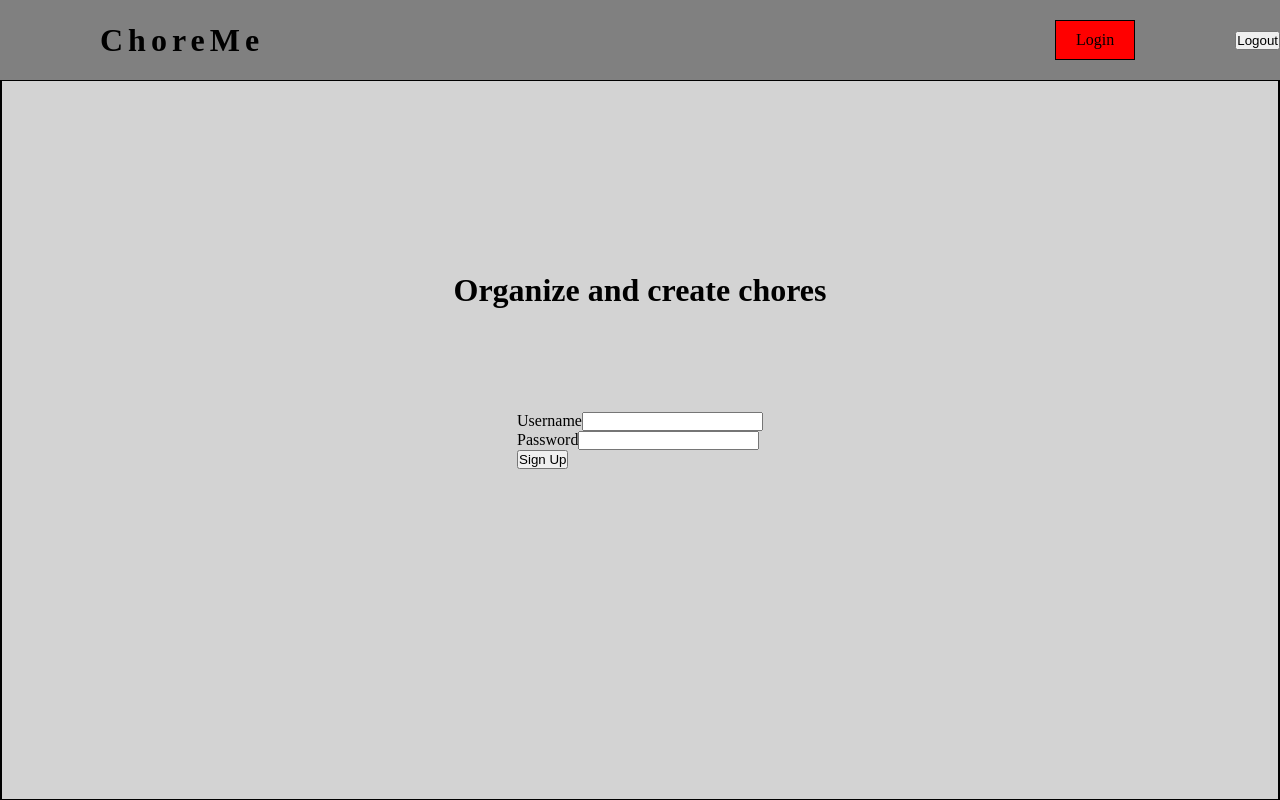
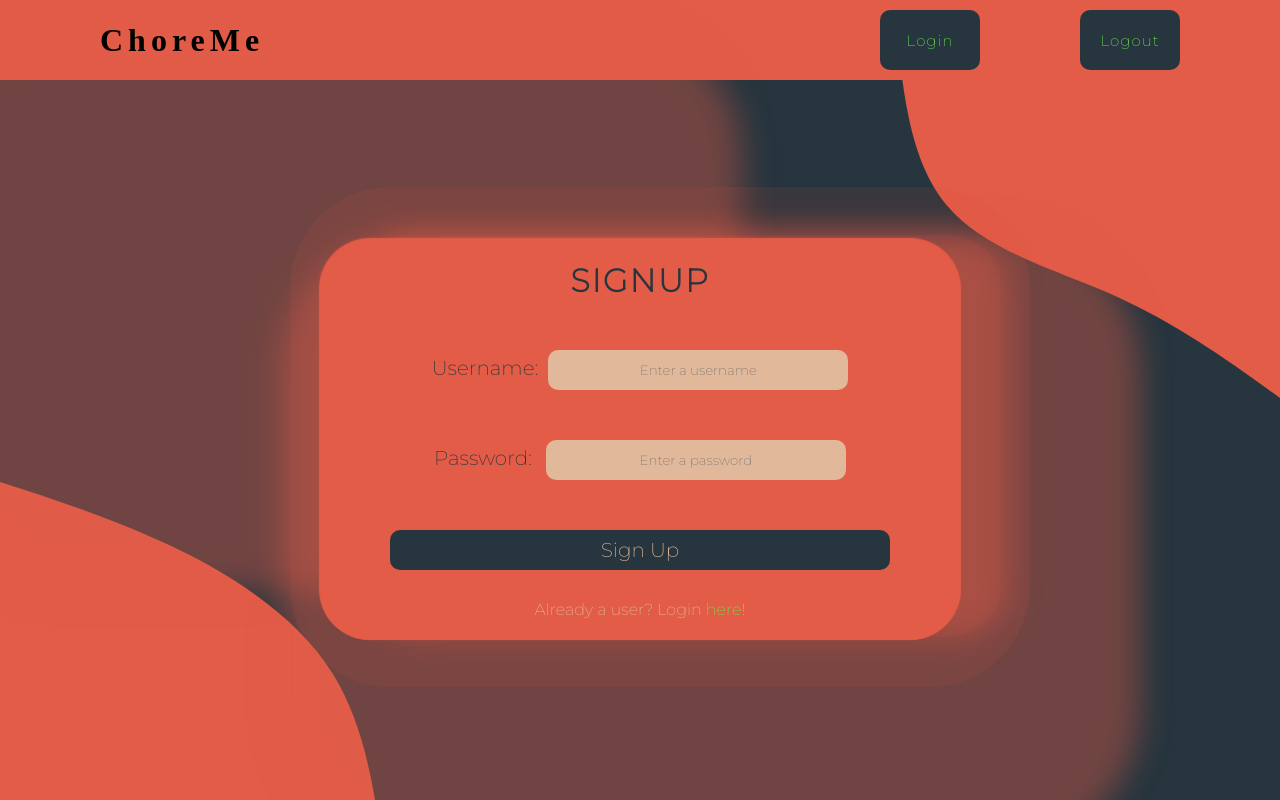
Before and after one commit to darahdesigner/ChoreMe-Client, a React (Create React App) app: page /choreindex in a window 1280 px wide. Built offline with nearby package versions, Linux system fonts and the light colour scheme.

Commit message:
styling things

```diff
--- a/package.json
+++ b/package.json
@@ -8,6 +8,7 @@
     "@testing-library/user-event": "^12.8.3",
     "react": "^17.0.2",
     "react-dom": "^17.0.2",
+    "react-router-dom": "^6.0.2",
     "react-scripts": "4.0.3",
     "reactstrap": "^9.0.1",
     "styled-components": "^5.3.3",
--- a/src/App.css
+++ b/src/App.css
@@ -1,3 +1,6 @@
+@import url("https://fonts.googleapis.com/css2?family=Montserrat:wght@200&family=Yantramanav:wght@300&display=swap");
+/* font-family: 'Montserrat', sans-serif; */
+
 * {
   margin: 0;
   padding: 0;
@@ -5,27 +8,145 @@
 }
 
 .authcon {
-  background-color: lightgray;
+  background-image: url("./assets/blob-scene-haikei.svg");
+  background-position: center;
+  background-size: cover;
   height: 90vh;
   display: flex;
   justify-content: center;
   align-items: center;
-  border: 1px solid black;
   width: 100%;
 }
 
-.auth {
-    border: 1px solid black;
-    background-color: lightgray;
+.title {
+  color: #26353e;
+  letter-spacing: 2px;
+  font-family: "Montserrat", sans-serif;
+}
+
+.user {
+  font-size: 20px;
+  margin-right: 10px;
+  color: #26353e;
+  font-family: "Montserrat", sans-serif;
+}
+
+.pass {
+  margin-right: 14px;
+  font-size: 20px;
+  color: #26353e;
+  font-family: "Montserrat", sans-serif;
+}
+
+.form {
+  background: #e25c48;
+  border-radius: 50px;
+  box-shadow:
+  0px -1px 1px 1px rgb(226, 92, 72),
+  0px -2px 1px 2px rgb(226, 92, 72, .1),
+  20px -3px 1px 50px rgb(226, 92, 72, .1),
+  40px -4px 1px 1px rgb(226, 92, 72, .1),
+  50px -2px 31px 1px rgb(226, 92, 72, .4),
+  -300px -130px 33px 82px rgb(226, 92, 72, .4),
+  70px 100px 31px 111px rgb(226, 92, 72, .4);
+  height: 50vh;
+  width: 50vw;
+}
+
+.signupbtn {
+  border: none;
+  height: 40px;
+  width: 500px;
+  border-radius: 10px;
+  background-color: #26353e;
+  margin-top: 50px;
+  color: #e1b899;
+  font-size: 20px;
+  font-family: "Montserrat", sans-serif;
+}
+
+.formgroups {
+  display: flex;
+  flex-direction: column;
+  justify-content: center;
+  align-items: center;
+  width: 100%;
+  height: 100%;
+}
+
+.signupInputs {
+  height: 40px;
+  width: 300px;
+  border-radius: 10px;
+  background: #e1b899;
+  border: none;
+  margin-top: 50px;
+  text-align: center;
+  font-family: "Montserrat", sans-serif;
+}
+
+.AlreadyUser {
+  color: white;
+  margin-top: 30px;
+  font-family: "Montserrat", sans-serif;
+  color: #e1b899;
+}
+
+.link {
+  color: #6de64c;
+}
+
+.logoutbtn {
+  border: none;
+  height: 60px;
+  width: 100px;
+  margin-right: 100px;
+  background-color: #26353e;
+  border-radius: 10px;
+  font-family: "Montserrat", sans-serif;
+  color: #6de64c;
+  letter-spacing: 1px;
+  font-size: 15px;
+}
+
+.logoutbtn:hover {
+  background: #e1b899;
+  color: #26353e;
+  transition: 1s;
+}
+
+.chorecon {
+  background-image: url("./assets/blob-scene-haikei.svg");
+  background-position: center;
+  background-size: cover;
   height: 90vh;
   width: 100%;
+}
+
+
+.choreform {
+  border: 1px solid black;
   display: flex;
   justify-content: center;
-    align-items: center;
-    position: relative;
 }
 
-  .title {
-      position: absolute;
-      margin-top: -300px;
+.createbox {
+  border: 1px solid black;
+  background: yellow;
+  height: 100%;
+
 }
+.createInputs {
+
+}
+
+.choretable {
+  border: 1px solid black;
+  width: 50%;
+
+
+}
+
+.formstyle {
+
+}
--- a/src/App.js
+++ b/src/App.js
@@ -4,6 +4,7 @@ import "./App.css";
 import Auth from "./auth/auth";
 import Signup from "./auth/Signup";
 import ChoreIndex from "./chores/ChoreIndex";
+import Login from "./auth/Login";
 
 
 
@@ -32,7 +33,7 @@ function App() {
     return sessionToken === localStorage.getItem("token") ? (
       <ChoreIndex token={sessionToken} />
     ) : (
-      <Auth updateToken={updateToken} />
+      <Signup updateToken={updateToken} />
     );
   };
 
--- a/src/auth/Login.js
+++ b/src/auth/Login.js
@@ -1,97 +1,67 @@
-import React from 'react'
-import styled from 'styled-components'
+import React, { useState } from "react";
+import styled from "styled-components";
+import { Form, FormGroup, Label, Input, Button } from "reactstrap";
+import "../App.css";
 
-const Main = styled.div`
-background: darkgray;
-height: 90vh;
-display: flex;
-justify-content: center;
-align-items: center;
-`
-const Card = styled.div`
-background: lightgray;
-height: 700px;
-width: 40%;
-border-radius: 10px;
-`
+const Login = (props) => {
+  const [username, setUsername] = useState("");
+  const [password, setPassword] = useState("");
 
-const Title = styled.div`
-border: 1px solid black;
-display: flex;
-justify-content: center;
-align-items: center;
-height: 90px;
-font-size: 30px;
-`
+  let handleSubmit = (event) => {
+    event.preventDefault();
+    fetch("http://localhost:3000/user/login", {
+      method: "POST",
+      body: JSON.stringify({
+        user: { username: username, passwordhash: password },
+      }),
+      headers: new Headers({
+        "Content-Type": "application/json",
+      }),
+    })
+      .then((response) => response.json())
+      .then((data) => {
+        props.updateToken(data.sessionToken);
+      });
+  };
 
-const EmailF = styled.div`
-border: 1px solid black;
-height: 20vh;
-display: flex;
-flex-direction: column;
-align-items: center;
-justify-content: space-around;
-`
+  return (
+    <div className="auth">
+      <div className="authcon">
+        <Form className="form" onSubmit={handleSubmit}>
+          <div className="formgroups">
+            <h1 className="title">LOGIN</h1>
+            <FormGroup>
+              <Label className="user" htmlFor="username">
+                Username:
+              </Label>
+              <Input
+                placeholder='Enter a username'
+                className="signupInputs"
+                onChange={(e) => setUsername(e.target.value)}
+                name="username"
+                value={username}
+              />
+            </FormGroup>
+            <FormGroup>
+              <Label className="pass" htmlFor="password">
+                Password:
+              </Label>
+              <Input
+                placeholder='Enter a password'
+                className="signupInputs"
+                onChange={(e) => setPassword(e.target.value)}
+                name="password"
+                value={password}
+              />
+            </FormGroup>
+            <Button className="signupbtn" type="submit">
+              Login
+            </Button>
+          </div>
+        </Form>
+      </div>
+    </div>
+  );
+};
 
-const EmailTitle = styled.h1`
-    padding: 10px;
-`
-
-const Email = styled.input`
-width: 70%;
-height: 30px;
-`
-
-const PasswordF = styled.div`
-border: 1px solid black;
-height: 20vh;
-display: flex;
-flex-direction: column;
-align-items: center;
-justify-content: space-around;
-`
-
-const PasswordTitle = styled.h1`
-    padding: 10px;
-`
-
-const Password = styled.input`
-width: 70%;
-height: 30px;
-`
-
-const Button = styled.button`
- padding: 10px 30px;
-`
-
-const ButtonBox = styled.div`
-border: 1px solid black;
-height: 34%;
-display: flex;
-justify-content: center;
-align-items: center;
-`
-
-const Login = () => {
-    return (
-        <Main>
-            <Card>
-            <Title>Login to ChoreMe!</Title>
-            <EmailF>
-                <EmailTitle>Enter your email:</EmailTitle>
-            <Email></Email>
-            </EmailF>
-            <PasswordF>
-                <PasswordTitle>Enter your password:</PasswordTitle>
-            <Password></Password>
-            </PasswordF>
-            <ButtonBox>
-            <Button>Login</Button>
-            </ButtonBox>
-            </Card>
-
-        </Main>
-    )
-}
-
-export default Login
+export default Login;
--- a/src/auth/Signup.js
+++ b/src/auth/Signup.js
@@ -1,87 +1,18 @@
-import React, {useState} from 'react'
-import styled from 'styled-components'
-
-const Main = styled.div`
-background: darkgray;
-height: 90vh;
-display: flex;
-justify-content: center;
-align-items: center;
-`
-const Card = styled.div`
-background: lightgray;
-height: 700px;
-width: 40%;
-border-radius: 10px;
-`
-
-const Title = styled.div`
-border: 1px solid black;
-display: flex;
-justify-content: center;
-align-items: center;
-height: 90px;
-font-size: 30px;
-`
-
-const EmailF = styled.div`
-border: 1px solid black;
-height: 20vh;
-display: flex;
-flex-direction: column;
-align-items: center;
-justify-content: space-around;
-`
-
-const EmailTitle = styled.h1`
-    padding: 10px;
-`
-
-const Email = styled.input`
-width: 70%;
-height: 30px;
-`
-
-const PasswordF = styled.div`
-border: 1px solid black;
-height: 20vh;
-display: flex;
-flex-direction: column;
-align-items: center;
-justify-content: space-around;
-`
-
-const PasswordTitle = styled.h1`
-    padding: 10px;
-`
-
-const Password = styled.input`
-width: 70%;
-height: 30px;
-`
-
-const Button = styled.button`
- padding: 10px 30px;
-`
-
-const ButtonBox = styled.div`
-border: 1px solid black;
-height: 34%;
-display: flex;
-justify-content: center;
-align-items: center;
-`
+import React, { useState } from "react";
+import styled from "styled-components";
+import { Form, FormGroup, Label, Input, Button } from "reactstrap";
+import "../App.css";
 
 const Signup = (props) => {
-    const [username, setUsername] = useState('');
-    const [password, setPassword] = useState('');
+  const [username, setUsername] = useState("");
+  const [password, setPassword] = useState("");
 
   let handleSubmit = (event) => {
     event.preventDefault();
-        fetch('http://localhost:3000/user/register', {
-            method: 'POST',
+    fetch("http://localhost:3000/user/register", {
+      method: "POST",
       body: JSON.stringify({
-                user: {username: username, passwordhash: password},
+        user: { username: username, passwordhash: password },
       }),
       headers: new Headers({
         "Content-Type": "application/json",
@@ -93,30 +24,45 @@ const Signup = (props) => {
       });
   };
 
+  return (
+    <div className="auth">
+      <div className="authcon">
+        <Form className="form" onSubmit={handleSubmit}>
+          <div className="formgroups">
+            <h1 className="title">SIGNUP</h1>
+            <FormGroup>
+              <Label className="user" htmlFor="username">
+                Username:
+              </Label>
+              <Input
+                placeholder='Enter a username'
+                className="signupInputs"
+                onChange={(e) => setUsername(e.target.value)}
+                name="username"
+                value={username}
+              />
+            </FormGroup>
+            <FormGroup>
+              <Label className="pass" htmlFor="password">
+                Password:
+              </Label>
+              <Input
+                placeholder='Enter a password'
+                className="signupInputs"
+                onChange={(e) => setPassword(e.target.value)}
+                name="password"
+                value={password}
+              />
+            </FormGroup>
+            <Button className="signupbtn" type="submit">
+              Sign Up
+            </Button>
+            <p className='AlreadyUser'>Already a user? Login <span className='link'>here</span>!</p>
+          </div>
+        </Form>
+      </div>
+    </div>
+  );
+};
 
-    return (
-        <Main>
-            <Card onClick={handleSubmit}>
-            <Title>Sign Up for ChoreMe!</Title>
-            <EmailF>
-                <EmailTitle>Enter your email:</EmailTitle>
-            <Email onChange={(e) => setUsername(e.target.value)}
-            name="username"
-            value={username}></Email>
-            </EmailF>
-            <PasswordF>
-                <PasswordTitle>Enter your password:</PasswordTitle>
-            <Password onChange={(e) => setPassword(e.target.value)}
-            name="password"
-            value={password}></Password>
-            </PasswordF>
-            <ButtonBox>
-            <Button type='submit'>Register</Button>
-            </ButtonBox>
-            </Card>
-
-        </Main>
-    )
-}
-
-export default Signup
+export default Signup;
--- a/src/auth/auth.js
+++ b/src/auth/auth.js
@@ -2,54 +2,15 @@ import React, { useState } from "react";
 import styled from "styled-components";
 import { Form, FormGroup, Label, Input, Button } from "reactstrap";
 import "../App.css";
+import Signup from "./Signup";
+import Login from "./Login";
 
 const Auth = (props) => {
-  const [username, setUsername] = useState("");
-  const [password, setPassword] = useState("");
-
-  let handleSubmit = (event) => {
-    event.preventDefault();
-    fetch("http://localhost:3000/user/register", {
-      method: "POST",
-      body: JSON.stringify({
-        user: { username: username, passwordhash: password },
-      }),
-      headers: new Headers({
-        "Content-Type": "application/json",
-      }),
-    })
-      .then((response) => response.json())
-      .then((data) => {
-        props.updateToken(data.sessionToken);
-      });
-  };
 
   return (
-      <div className='auth'>
-    <h1 className='title'>Organize and create chores</h1>
-    <div className='authcon'>
-      <Form onSubmit={handleSubmit}>
-        <FormGroup>
-          <Label htmlFor="username">Username</Label>
-          <Input
-            onChange={(e) => setUsername(e.target.value)}
-            name="username"
-            value={username}
-          />
-        </FormGroup>
-        <FormGroup>
-          <Label htmlFor="password">Password</Label>
-          <Input
-            onChange={(e) => setPassword(e.target.value)}
-            name="password"
-            value={password}
-          />
-        </FormGroup>
-
-        <Button type="submit">Sign Up</Button>
-      </Form>
-      </div>
-      </div>
+    <div className="auth">
+  <Signup/>
+    </div>
   );
 };
 
--- a/src/chores/ChoreCreate.js
+++ b/src/chores/ChoreCreate.js
@@ -1,5 +1,6 @@
-import React, { useState} from "react";
+import React, { useState } from "react";
 import { Button, Form, FormGroup, Label, Input } from "reactstrap";
+import "../App.css";
 
 const ChoreCreate = (props) => {
   const [description, setDescription] = useState("");
@@ -11,83 +12,100 @@ const ChoreCreate = (props) => {
 
   const handleSubmit = (e) => {
     e.preventDefault();
-      fetch('http://localhost:3000/chore/', {
-          method: 'POST',
-          body: JSON.stringify({chore: {title: title, description: description, amount: amount, deadline: deadline, assign: assign, complete: complete}}),
+    fetch("http://localhost:3000/chore/", {
+      method: "POST",
+      body: JSON.stringify({
+        chore: {
+          title: title,
+          description: description,
+          amount: amount,
+          deadline: deadline,
+          assign: assign,
+          complete: complete,
+        },
+      }),
       headers: new Headers({
-              'Content-Type' : 'application/json',
-              'Authorization': `Bearer ${props.token}`
+        "Content-Type": "application/json",
+        Authorization: `Bearer ${props.token}`,
+      }),
     })
-      }).then((res) => res.json())
+      .then((res) => res.json())
       .then((choreData) => {
         console.log(choreData);
-          setDescription('');
-          setTitle('');
-          setAmount('');
-          setDeadline('');
-          setAssign('');
-          setComplete('');
+        setDescription("");
+        setTitle("");
+        setAmount("");
+        setDeadline("");
+        setAssign("");
+        setComplete("");
 
         props.fetchChores();
-      })
-  }
+      });
+  };
 
   return (
-    <>
+    <div className="choretable">
+      <Form className="choreform" onSubmit={handleSubmit}>
+        <div className="createbox">
           <h3>Create a chore</h3>
-      <Form onSubmit={handleSubmit}>
-        <FormGroup>
+          <FormGroup className="formstyle">
             <Label htmlFor="title" />
+            <h3>Title:</h3>
             <Input
+              className="createInputs"
               onChange={(e) => setTitle(e.target.value)}
               name="title"
               value={title}
             ></Input>
           </FormGroup>
-        <FormGroup>
+          <FormGroup className="formstyle">
             <Label htmlFor="description" />
-          <Input
+            <h3>Description:</h3>
+            <Input className="createInputs"
               onChange={(e) => setDescription(e.target.value)}
               value={description}
-          >
-          </Input>
+            ></Input>
           </FormGroup>
-        <FormGroup>
+          <FormGroup className="formstyle">
             <Label htmlFor="amount" />
-          <Input
+            <h3>Amount:</h3>
+            <Input className="createInputs"
               onChange={(e) => setAmount(e.target.value)}
               name="amount"
               value={amount}
             />
           </FormGroup>
-        <FormGroup>
+          <FormGroup className="formstyle">
             <Label htmlFor="deadline" />
-          <Input
+            <h3>Deadline:<span className='date'>(yyyy/mm/dd)</span></h3>
+            <Input className="createInputs"
               onChange={(e) => setDeadline(e.target.value)}
               name="deadline"
               value={deadline}
             />
           </FormGroup>
-        <FormGroup>
+          <FormGroup className="formstyle">
             <Label htmlFor="assign" />
-          <Input
+            <h3>Assigned To:</h3>
+            <Input className="createInputs"
               onChange={(e) => setAssign(e.target.value)}
               name="assign"
               value={assign}
             />
           </FormGroup>
-        <FormGroup>
+          <FormGroup className="formstyle">
             <Label htmlFor="complete" />
-          <Input
+            <h3>Complete?:</h3>
+            <Input className="createInputs"
               onChange={(e) => setComplete(e.target.value)}
               name="complete"
               value={complete}
             />
           </FormGroup>
-
           <Button type="submit">Click to Submit</Button>
+        </div>
       </Form>
-    </>
+    </div>
   );
 };
 
--- a/src/chores/ChoreIndex.js
+++ b/src/chores/ChoreIndex.js
@@ -3,6 +3,7 @@ import { Container, Row, Col } from "reactstrap";
 import ChoreCreate from "./ChoreCreate";
 import ChoreTable from "./ChoreTable";
 import ChoreEdit from "./ChoreEdit";
+import '../App.css'
 
 const ChoreIndex = (props) => {
   const [chores, setChores] = useState([]);
@@ -40,8 +41,8 @@ const ChoreIndex = (props) => {
   }, []);
 
   return (
-    <Container>
-      <Row>
+    <Container className='chorecon'>
+      <Row className="createchores">
         <Col md="3">
           <ChoreCreate fetchChores={fetchChores} token={props.token} />
         </Col>
--- a/src/chores/ChoreTable.js
+++ b/src/chores/ChoreTable.js
@@ -17,8 +17,7 @@ const ChoreTable = (props) => {
     const choreMapper = () => {
         return props.chores.map((chore, index) => {
             return(
-                <tr key={index}>
-                    <th scope='row'>{chore.id}</th>
+                <tr key={index}>a
                     <td>{chore.title}</td>
                     <td>{chore.description}</td>
                     <td>{chore.amount}</td>
@@ -40,7 +39,7 @@ const ChoreTable = (props) => {
         <Table striped>
             <thead>
                 <tr>
-                    <th>#</th>
+
                     <th>Title</th>
                     <th>Description</th>
                     <th>Amount</th>
--- a/src/home/Navbar.js
+++ b/src/home/Navbar.js
@@ -1,5 +1,6 @@
 import React, { useState } from "react";
 import styled from "styled-components";
+import "../App.css";
 
 const Content = styled.div`
   height: 100%;
@@ -17,7 +18,7 @@ border: 1px solid black;
 
 const Main = styled.div`
   height: 10vh;
-  background-color: gray;
+  background-color: #e25c48;
 `;
 
 const Logo = styled.h1`
@@ -33,8 +34,12 @@ const TopNav = (props) => {
       <Main className="main">
         <Content className="content">
           <Logo>ChoreMe</Logo>
-          <Button>Login</Button>
-          <button type='submit' onClick={props.clickLogout}>Logout</button>
+          <button className='logoutbtn' type="submit">
+            Login
+          </button>
+          <button className='logoutbtn' type="submit" onClick={props.clickLogout}>
+            Logout
+          </button>
         </Content>
       </Main>
     </div>
```
Also changed, not shown: src/assets/blob-scene-haikei.svg (added), 1 other file (tests, documents, lock files or other folders). Lines whose indentation alone changed are shown as unchanged.
